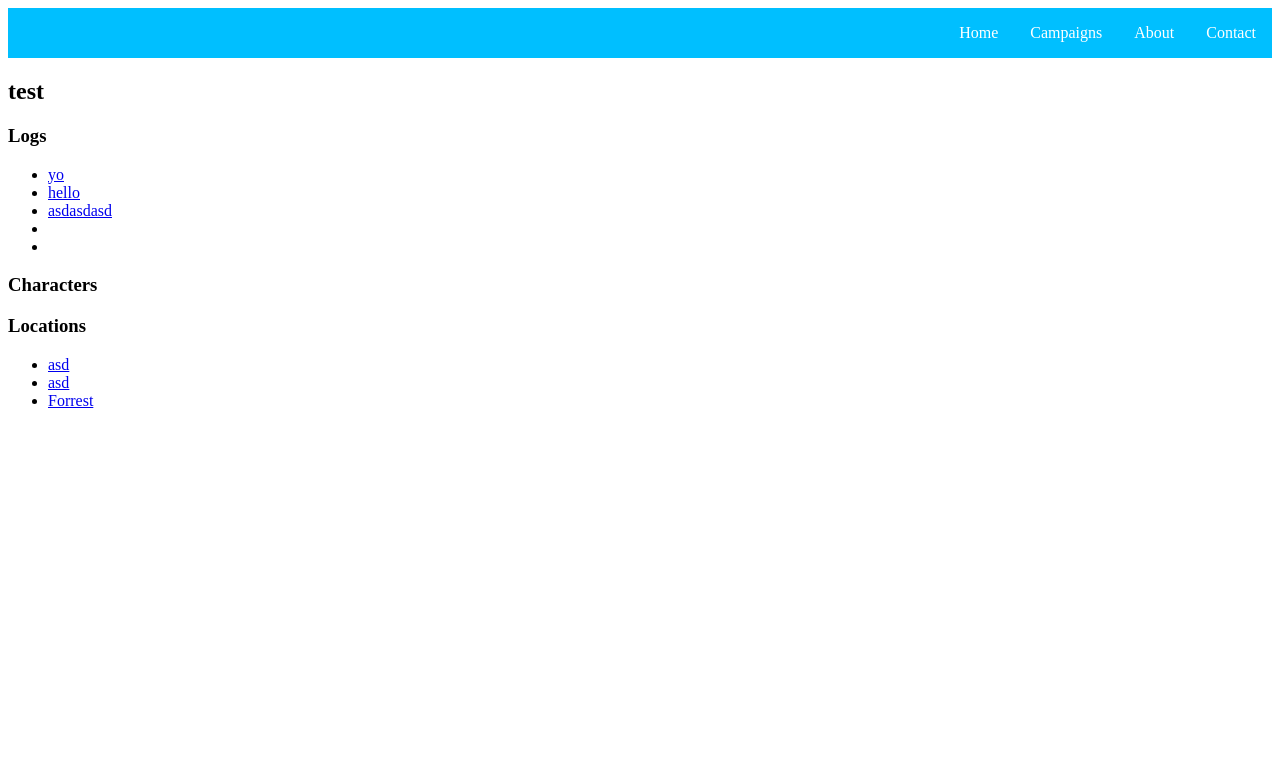
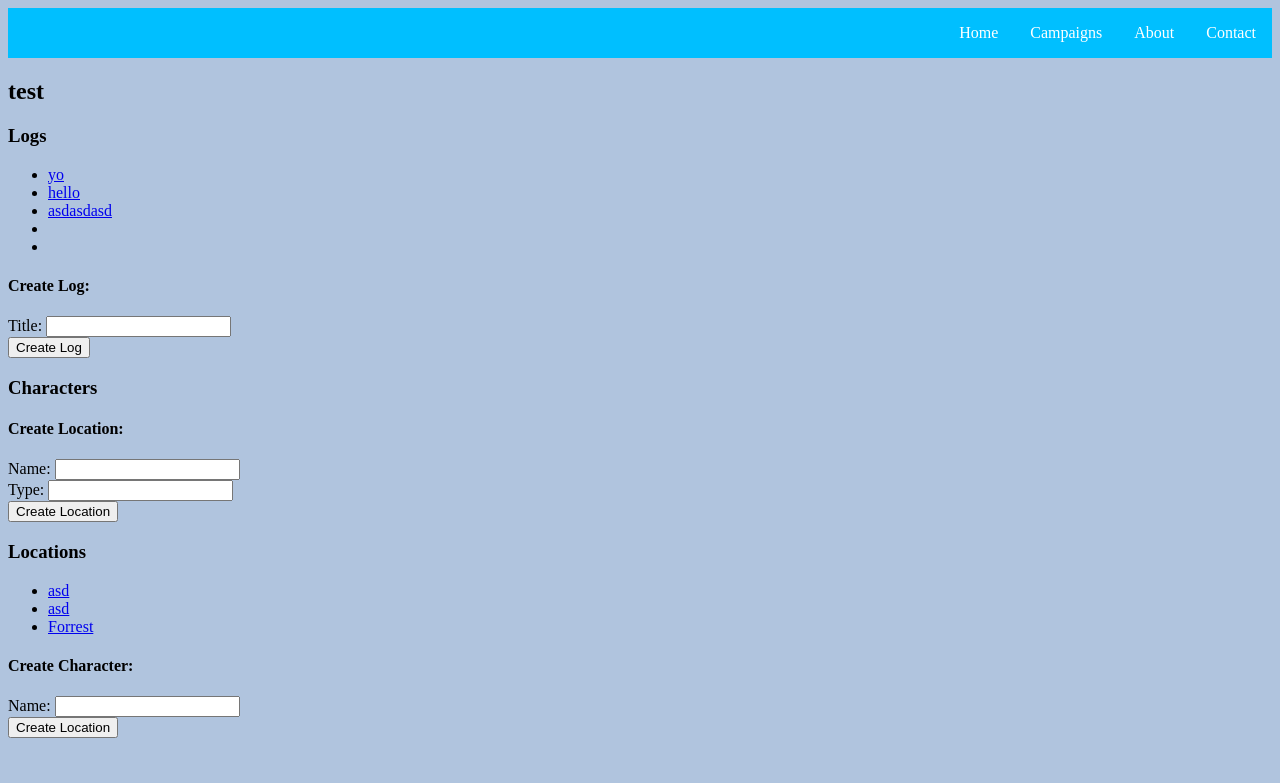
Before and after one commit to Gronex/Campaign-Log, a Django app: page /mycampaigns/1/ in a window 1280 px wide. Shown: the top 783 px of the page. Run offline with Django 3.2, Linux system fonts and the light colour scheme; data comes from the database, SQL or seed files in the repository; both versions use the stored data as it was after the commit; parts of the project's set-up code (start-up, migrations or seed data) failed here and were passed over.

Commit message:
Added editing of logs, and creation of elements in campaigns

```diff
--- a/Campaign_Log/models.py
+++ b/Campaign_Log/models.py
@@ -16,7 +16,7 @@ class Log(models.Model):
     objects = LogManager()
     created = models.DateTimeField(auto_now_add=True)
     title = models.CharField(max_length=100, blank=True, default='')
-    content = models.TextField()
+    content = models.TextField(blank=True, default='')
     campaign = models.ForeignKey('Campaign', related_name='logs')
 
     class Meta:
@@ -28,7 +28,7 @@ class CharacterManager(models.Manager):
 class Character(models.Model):
     objects = CharacterManager()
     name = models.CharField(max_length = 100, blank=True, default='')
-    description = models.TextField()
+    description = models.TextField(blank=True, default='')
     assosiatedLocation = models.ForeignKey('Location', blank=True, null=True)
     campaign = models.ForeignKey('Campaign', related_name='characters')
 
@@ -38,7 +38,7 @@ class LocationManager(models.Manager):
 class Location(models.Model):
     objects = LocationManager()
     name = models.CharField(max_length = 100)
-    description = models.TextField(blank=True)
+    description = models.TextField(blank=True, default='')
     locationType = models.CharField(default='None',max_length=100)
     campaign = models.ForeignKey('Campaign', related_name='locations')
     pass
--- a/Campaign_Log/static/style.css
+++ b/Campaign_Log/static/style.css
@@ -1,3 +1,7 @@
+body{
+    background-color: #b0c4de;
+}
+
 .navigation {
   list-style: none;
   margin: 0;
--- a/Campaign_Log/templates/campaign.html
+++ b/Campaign_Log/templates/campaign.html
@@ -8,10 +8,17 @@
 <ul>
     {% for log in logs %}
     <li>
-        <a href="{% url 'log-instance' log.id %}">{{log.title}}</a>
+        <a href="{% url 'my-log' campaign.id log.id %}">{{log.title}}</a>
     </li>
     {% endfor %}
 </ul>
+
+<h4>Create Log:</h4>
+<form action="{% url 'log-list' %}" method="post">
+    <input type="hidden" value="{% url 'campaign-instance' campaign.id %}" name="campaign" />
+    Title: <input type="text" name="title" required /><br>
+    <input type="submit" value="Create Log" />
+</form>
 
 <h3>Characters</h3>
 <ul>
@@ -22,6 +29,14 @@
     {% endfor %}
 </ul>
 
+<h4>Create Location:</h4>
+<form action="{% url 'location-list' %}" method="post">
+    <input type="hidden" value="{% url 'campaign-instance' campaign.id %}" name="campaign" />
+    Name: <input type="text" name="name" required /><br>
+    Type: <input type="text" name="locationType" /><br>
+    <input type="submit" value="Create Location" />
+</form>
+
 <h3>Locations</h3>
 <ul>
     {% for location in locations %}
@@ -31,4 +46,11 @@
     {% endfor %}
 </ul>
 
+<h4>Create Character:</h4>
+<form action="{% url 'character-list' %}" method="post">
+    <input type="hidden" value="{% url 'campaign-instance' campaign.id %}" name="campaign" />
+    Name: <input type="text" name="name" required /><br>
+    <input type="submit" value="Create Location" />
+</form>
+
 {% endblock %}
--- a/Campaign_Log/views.py
+++ b/Campaign_Log/views.py
@@ -6,12 +6,12 @@ from Campaign_Log.serializers import CampaignSerializer, LogSerializer, Characte
 # Create your views here.
 
 def index_view(request):
+    #TODO: Make some kind of news blog
     response = {
         'logs': Log.objects.all(),
         'characters': Character.objects.all(),
         'locations': Location.objects.all(),
     }
-
     return render(request, 'index.html', response)
 
 def campaignListView(request):
@@ -29,6 +29,15 @@ def myCampaignView(request, pk):
         'locations': Location.objects.filter(campaign=campaign),
     }
     return render(request, 'campaign.html', response)
+
+def myLogView(request, campaignkey, logkey):
+    campaign = Campaign.objects.get(pk=campaignkey)
+    log = Log.objects.get(pk=logkey)
+    response = {
+        'campaign': campaign,
+        'log': log,
+    }
+    return render(request, 'log.html', response)
 
 
 class CampaignView(generics.ListCreateAPIView):
--- a/RPG_Campaign_Log/urls.py
+++ b/RPG_Campaign_Log/urls.py
@@ -30,6 +30,7 @@ urlpatterns = patterns('',
 
     url(r'^mycampaigns/$', views.campaignListView, name='my-campaign-list'),
     url(r'^mycampaigns/(?P<pk>[\d]+)/$', views.myCampaignView, name='my-campaign'),
+    url(r'^mycampaigns/(?P<campaignkey>[\d]+)/(?P<logkey>[\d]+)/$', views.myLogView, name='my-log'),
 )
 
 urlpatterns = format_suffix_patterns(urlpatterns)
```
Also changed, not shown: Campaign_Log/templates/log.html (added, +13 -0 lines), db.sqlite3.
